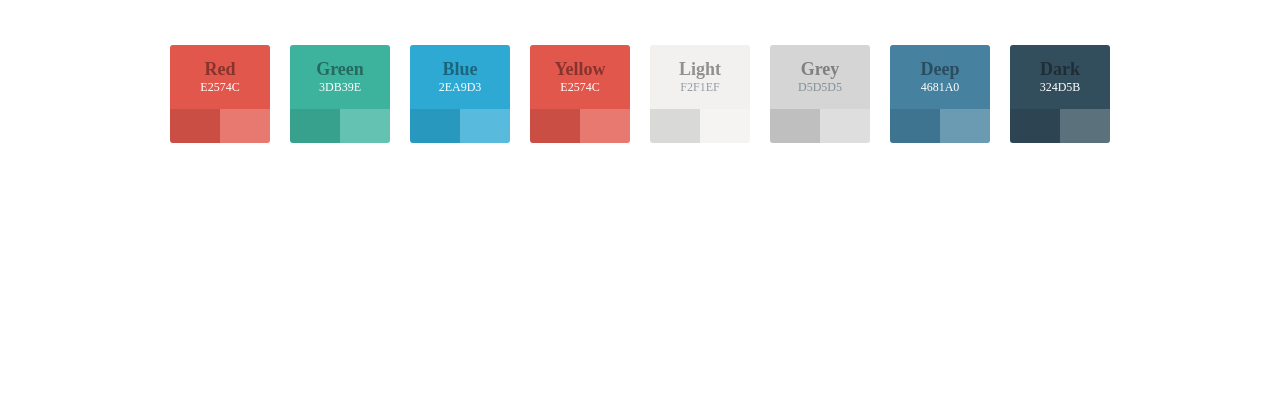
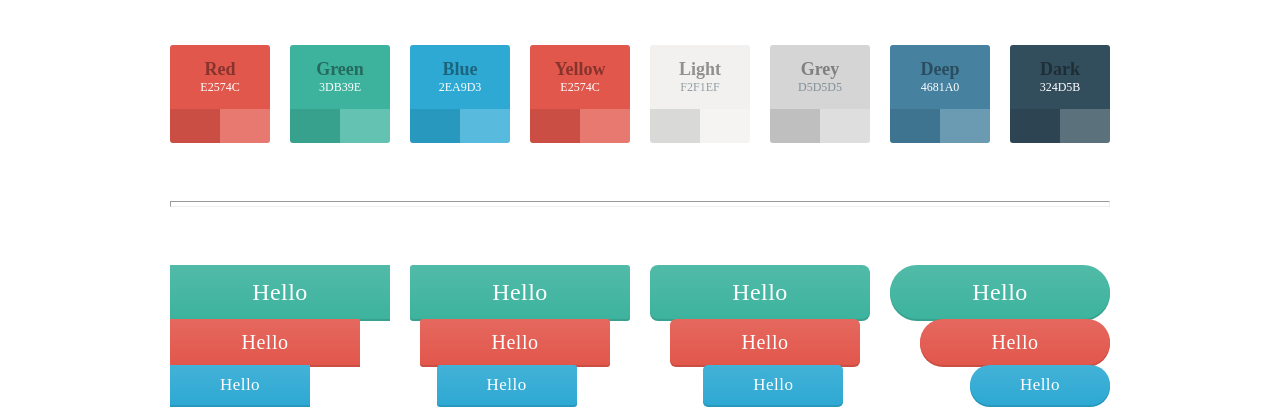
Before and after one commit to vaskes79/vaskes79.github.io, a Gatsby site: page /stylegide in a window 1280 px wide. Shown: the part 642-1055 px from the top of the page. Before the commit the page ends 800 px from the top, so only its background shows below. Built offline with nearby package versions, Linux system fonts and the light colour scheme; Gatsby itself is replaced by a stand-in of ours.

Commit message:
created the Button component

```diff
--- /dev/null
+++ b/src/components/Button/Button.css
@@ -0,0 +1,43 @@
+.Button {
+  border: none;
+  text-decoration: none;
+  display: inline-block;
+  color: rgb(255, 255, 255);
+  font-family: "PT Sans";
+  font-weight: 400;
+  letter-spacing: 0.03rem;
+  background-image: linear-gradient(to bottom, rgba(255, 255, 255, 0.1) 0%, rgba(255, 255, 255, 0) 100%);
+}
+
+.Button--big {
+  width: 220px;
+  height: 54px;
+  font-size: 1.5rem;
+}
+
+.Button--normal {
+  width: 190px;
+  height: 46px;
+  font-size: 1.25em;
+}
+
+.Button--small {
+  width: 140px;
+  height: 40px;
+  font-size: 1.063em;
+}
+
+.Button--red {
+  box-shadow: 0 0.125rem 0 rgb(203, 78, 68);
+  background-color: rgb(226, 87, 76);
+}
+
+.Button--green {
+  box-shadow: 0 0.125rem 0 rgb(55, 161, 142);
+  background-color: rgb(61, 179, 158);
+}
+
+.Button--blue {
+  box-shadow: 0 0.125rem 0 rgb(41, 152, 189);
+  background-color: rgb(46, 169, 211);
+}
--- /dev/null
+++ b/src/components/Button/Button.jsx
@@ -0,0 +1,37 @@
+import React from 'react'
+import PropTypes from 'prop-types'
+import './Button.css'
+
+const Button = ({ size, color, bgColor, roundSize, text }) => {
+
+  let styles = {
+    color,
+    borderRadius: roundSize,
+  }
+
+  switch (size) {
+  case 'big':
+    return <button className={`Button Button--${size} Button--${bgColor}`} style={styles} >{text}</button>
+  case 'small':
+    return <button className={`Button Button--${size} Button--${bgColor}`} style={styles} >{text}</button>
+  default:
+    return <button className={`Button Button--${size} Button--${bgColor}`} style={styles} >{text}</button>
+  }
+}
+
+Button.propTypes = {
+  text: PropTypes.string.isRequired,
+  size: PropTypes.string,
+  color: PropTypes.string,
+  bgColor: PropTypes.string,
+  roundSize: PropTypes.string,
+}
+
+Button.defaultProps = {
+  roundSize: 0,
+  size: 'normal',
+  color: '#fff',
+  bgColor: 'red'
+}
+
+export default Button
--- /dev/null
+++ b/src/components/Button/index.js
@@ -0,0 +1,2 @@
+import Button from './Button'
+export default Button
--- a/src/pages/stylegide.jsx
+++ b/src/pages/stylegide.jsx
@@ -2,6 +2,7 @@ import React from 'react'
 //import Link from 'gatsby-link'
 import HeaderWithImg from '../components/HeaderWithImg'
 import ColorBox from '../components/ColorBox'
+import Button from '../components/Button'
 
 const COLORS = [
   { name: 'Red', value: 'E2574C' },
@@ -28,6 +29,27 @@ const StyleGide = () => {
             COLORS.map(({ name, value }, i) => <ColorBox key={Date.now() + `-${i}`} colorValue={value} name={name} />)
           }
         </div>
+        <div className="col span_12_of_12" style={{ padding: '50px 0'}}>
+          <hr style={{height: 4}}/>
+        </div>
+        <div className="col span_12_of_12" style={{ display: 'flex', justifyContent: 'space-between' }}>
+          <Button size='big' text='Hello' bgColor='green'/>
+          <Button size='big' text='Hello' bgColor='green'roundSize='0.188rem'/>
+          <Button size='big' text='Hello' bgColor='green'roundSize='0.5rem'/>
+          <Button size='big' text='Hello' bgColor='green'roundSize='1.688rem'/>
+        </div>
+        <div className="col span_12_of_12" style={{ display: 'flex', justifyContent: 'space-between' }}>
+          <Button text='Hello' bgColor='red' />
+          <Button text='Hello' bgColor='red' roundSize='3px' />
+          <Button text='Hello' bgColor='red' roundSize='6px' />
+          <Button text='Hello' bgColor='red' roundSize='23px' />
+        </div>
+        <div className="col span_12_of_12" style={{ display: 'flex', justifyContent: 'space-between' }}>
+          <Button size='small' text='Hello' bgColor='blue' />
+          <Button size='small' text='Hello' bgColor='blue' roundSize='3px' />
+          <Button size='small' text='Hello' bgColor='blue' roundSize='5px' />
+          <Button size='small' text='Hello' bgColor='blue' roundSize='20px' />
+        </div>
       </div>
     </div>
   )
```
